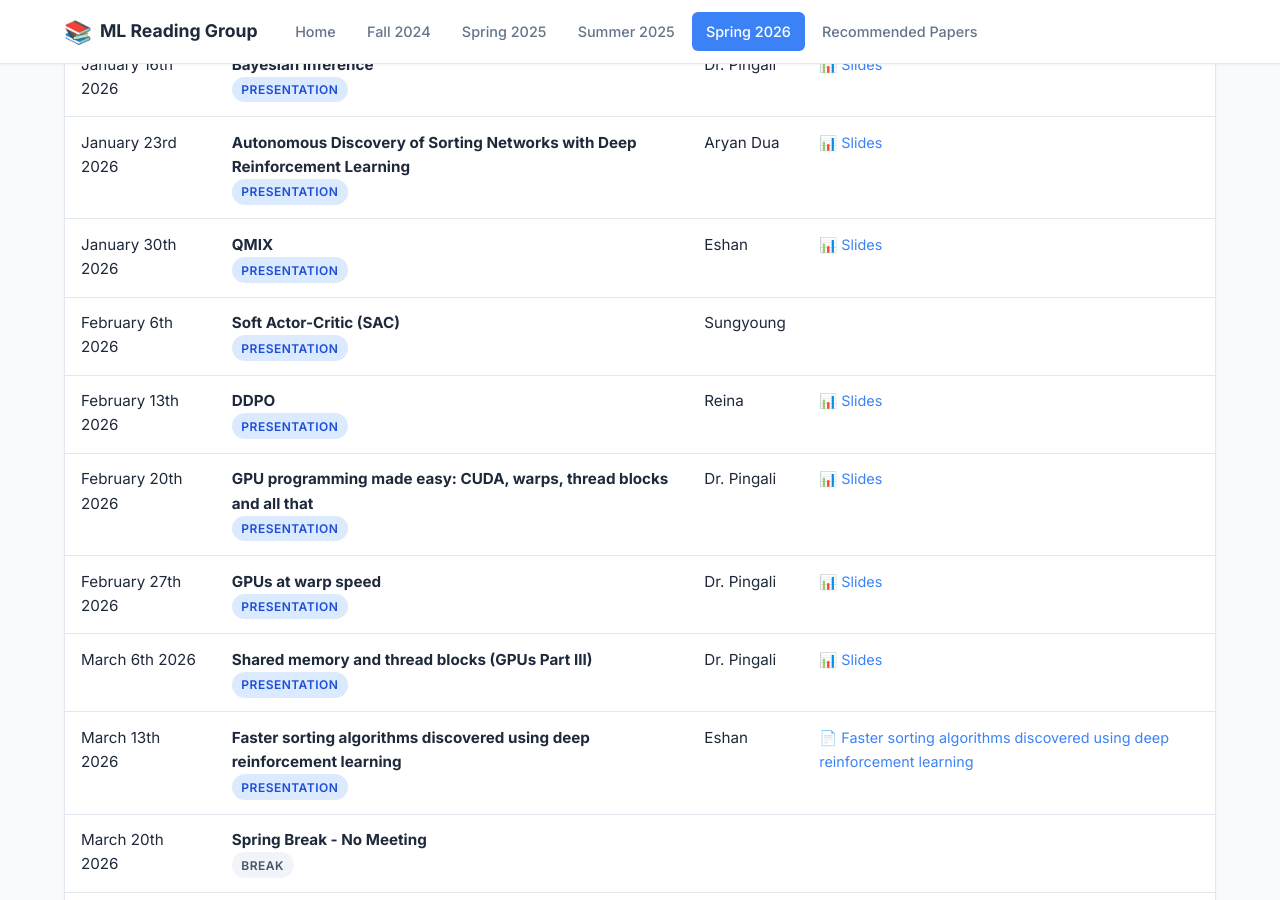
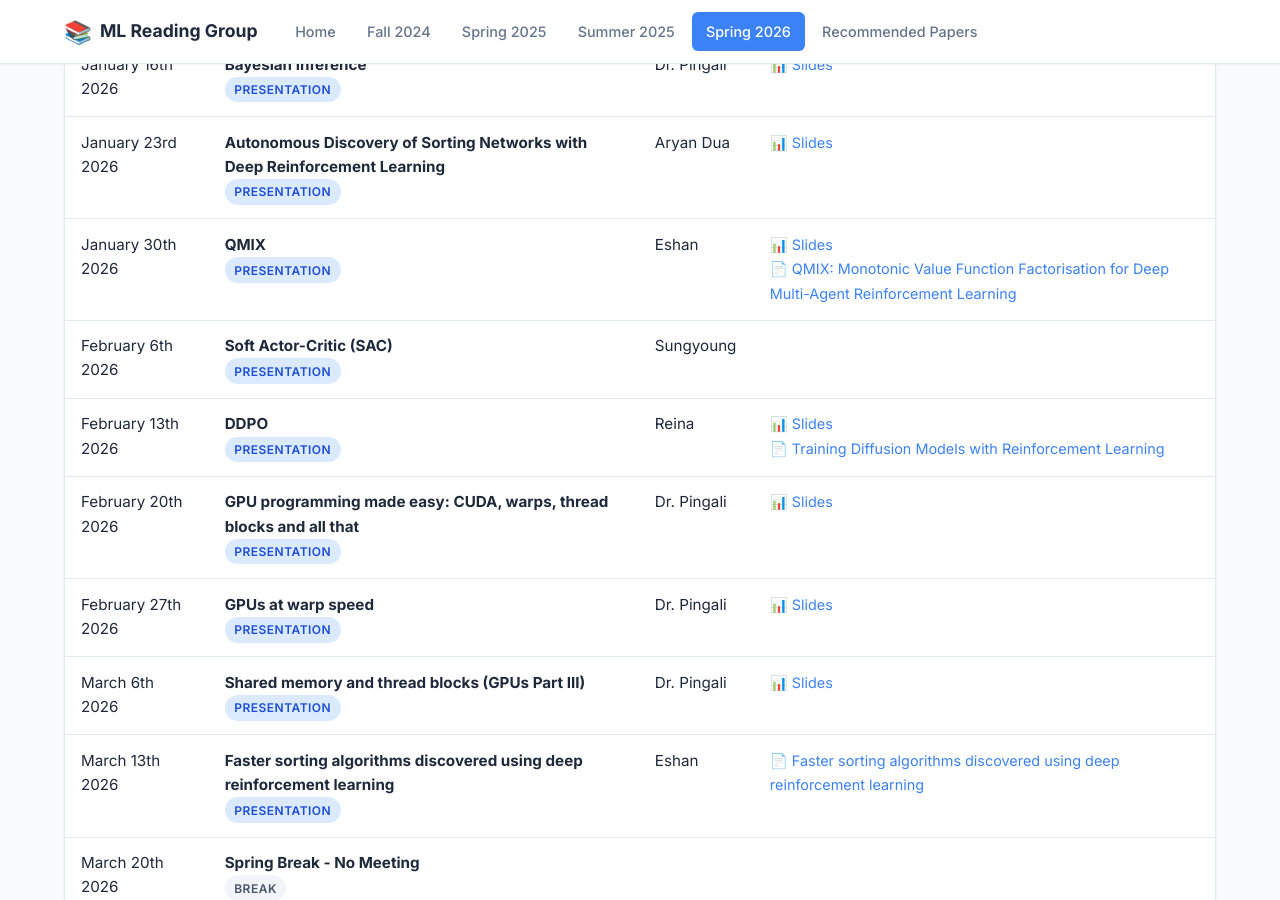
Before and after one commit to sumust/mlreadinggroup, a Jekyll site: the page built from spring2026.md, in a window 1280 px wide and 900 px high, scrolled down 475 px. Built offline with Jekyll 4.4.1, drawn with Linux system fonts in a browser that asks for light colours.

Commit message:
Add papers and URLs for QMIX and DDPO presentations

```diff
--- a/_data/spring2026.yml
+++ b/_data/spring2026.yml
@@ -21,6 +21,9 @@ sessions:
     title: "QMIX"
     presenter: "Eshan"
     type: "presentation"
+    papers:
+      - title: "QMIX: Monotonic Value Function Factorisation for Deep Multi-Agent Reinforcement Learning"
+        url: "https://arxiv.org/abs/1803.11485"
     slides: "https://github.com/sumust/mlreadinggroup/blob/main/QMIX.pptx"
 
   - date: "February 6th 2026"
@@ -32,6 +35,9 @@ sessions:
     title: "DDPO"
     presenter: "Reina"
     type: "presentation"
+    papers:
+      - title: "Training Diffusion Models with Reinforcement Learning"
+        url: "https://arxiv.org/abs/2305.13301"
     slides: "https://github.com/sumust/mlreadinggroup/blob/main/TRAINING%20DIFFUSION%20MODELS%20WITH%20REINFORCEMENT%20LEARNING.pptx"
 
   - date: "February 20th 2026"
```
